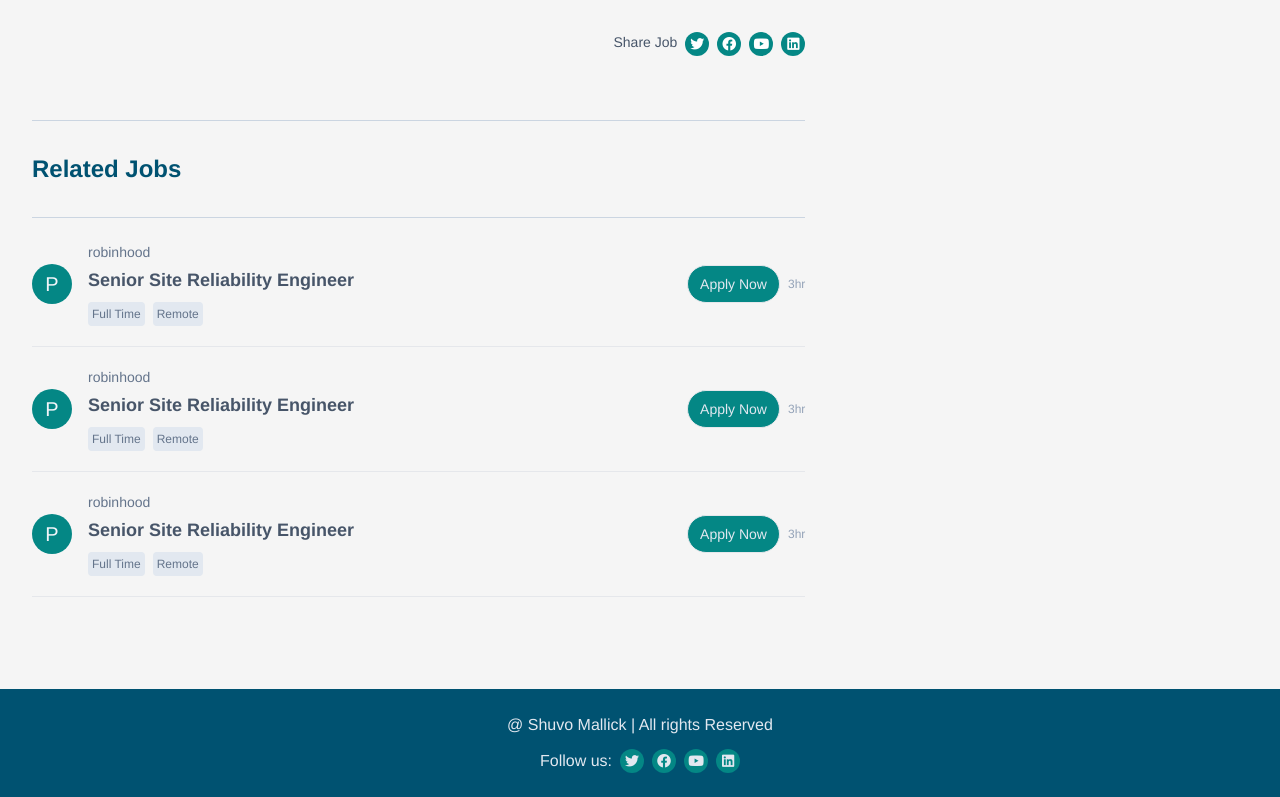
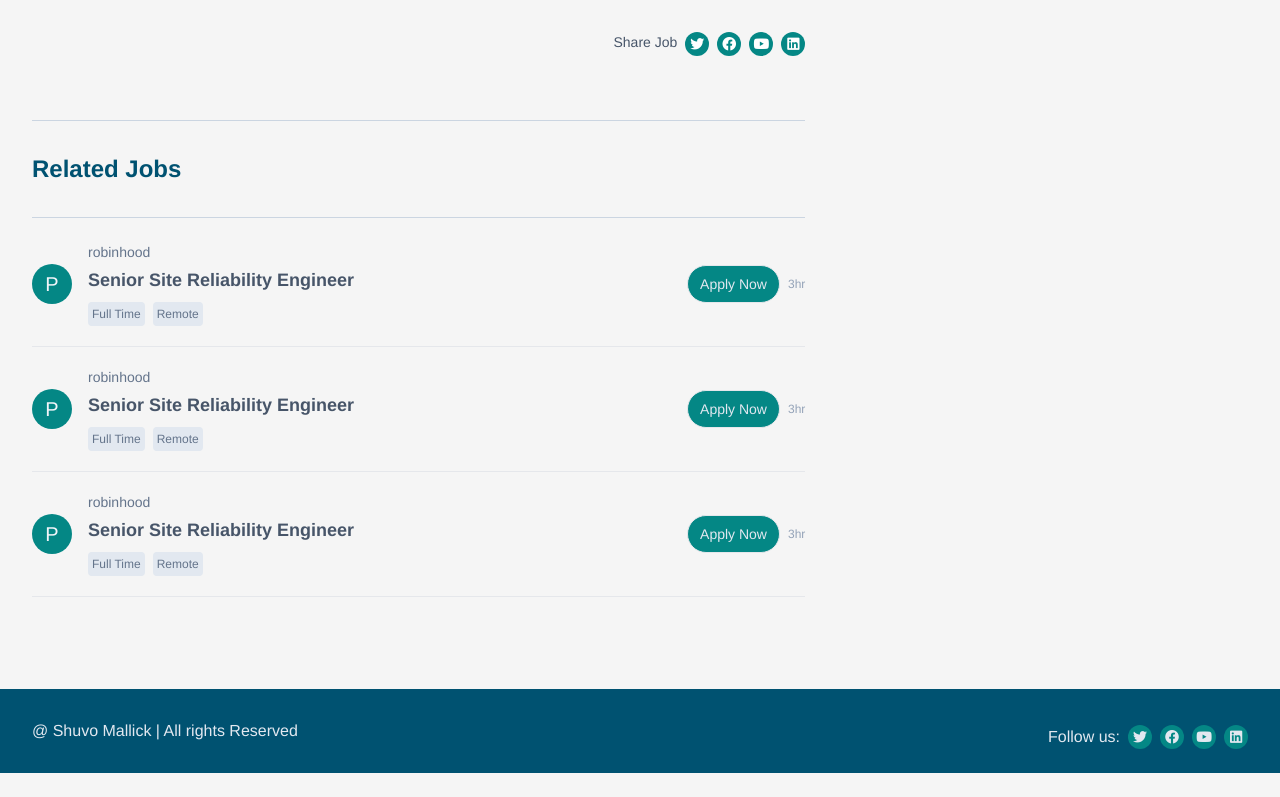
Before and after one commit to ShuvoMallick01/Job-Website-Tailwindcss-VueJS, a Vue app: page / in a window 1280 px wide. Shown: the part 614-1411 px from the top of the page. After the commit the page ends 1387 px from the top, so only its background shows below. Built offline with nearby package versions, Linux system fonts and the light colour scheme.

Commit message:
Fixing Foter

```diff
--- a/src/App.vue
+++ b/src/App.vue
@@ -288,7 +288,7 @@
   <!-- FOOTER -->
   <footer class="bg-primary py-6 text-slate-200 font-light mt-6">
     <div
-      class="myContainer flex-col text-center space-y-3 lg:space-y-3 lg:flex-row lg:justify-between lg:items-center"
+      class="myContainer flex flex-col text-center space-y-3 lg:space-y-3 lg:flex-row lg:justify-between lg:items-center"
     >
       <p>@ Shuvo Mallick | All rights Reserved</p>
 
--- a/src/components/Home.vue
+++ b/src/components/Home.vue
@@ -457,7 +457,7 @@
   <!-- FOOTER -->
   <footer class="bg-primary py-6 text-slate-200 font-light mt-16">
     <div
-      class="myContainer flex-col text-center space-y-3 lg:space-y-3 lg:flex-row lg:justify-between lg:items-center"
+      class="myContainer flex flex-col text-center space-y-3 lg:space-y-3 lg:flex-row lg:justify-between lg:items-center"
     >
       <p>@ Shuvo Mallick | All rights Reserved</p>
 
```
